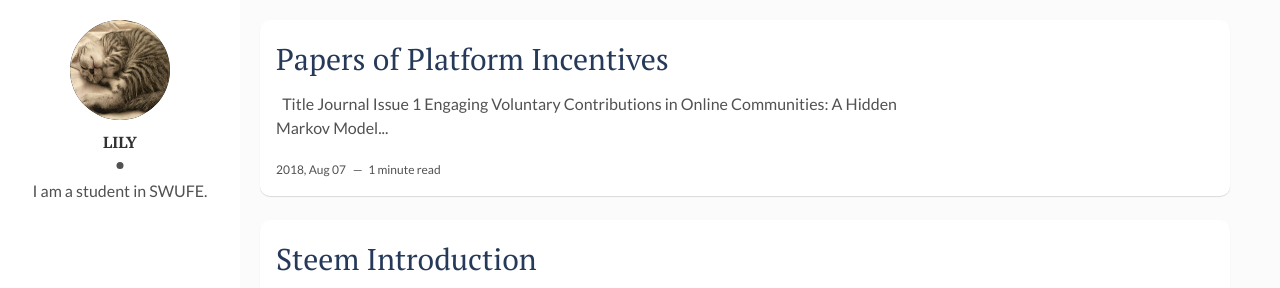
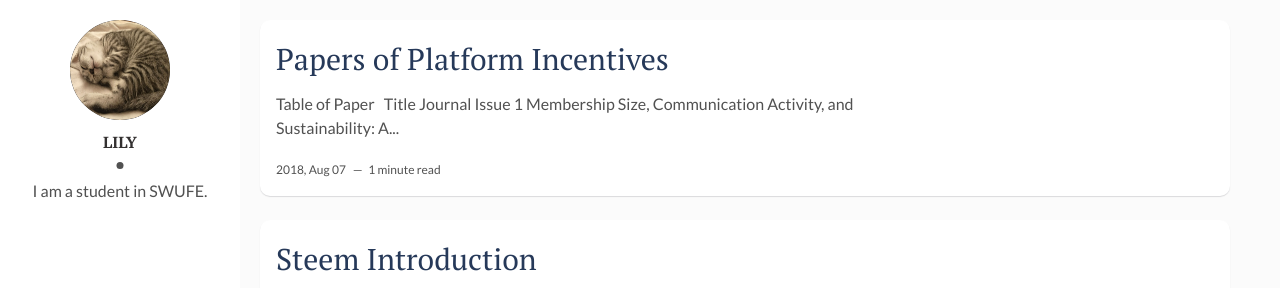
Before and after one commit to Tammy-Lee/Tammy-Lee.github.io, a Jekyll site: the page built from index.html, in a window 1280 px wide. Shown: the top 288 px of the page. Built offline with Jekyll 4.4.1, drawn with Linux system fonts in a browser that asks for light colours; the list of posts is cut into pages by our own code; part of the change alters nothing that is shown.

Commit message:
update 2018-08-07-paper-platform-incentives.markdown

```diff
--- a/_posts/2018-08-07-paper-platform-incentives.markdown
+++ b/_posts/2018-08-07-paper-platform-incentives.markdown
@@ -7,8 +7,35 @@ tags: [Network, Platform, Papers]
 
 
 
-|      | Title                                    | Journal       | Issue |
-| :--- | ---------------------------------------- | ------------- | ----- |
-| 1    | Engaging Voluntary Contributions in Online Communities: A Hidden Markov Model | Mis Quarterly |       |
-| 2    |                                          |               |       |
-| 3    |                                          |               |       |
+# Table of Paper
+
+|      | Title                                                        | Journal                      | Issue |
+| :--- | ------------------------------------------------------------ | ---------------------------- | ----- |
+| 1    | Membership Size, Communication Activity, and Sustainability: A Resource-Based Model of Online Social Structures | Information Systems Research |       |
+| 2    | Engaging Voluntary Contributions in Online Communities: A Hidden Markov Model | Mis Quarterly                |       |
+| 3    |                                                              |                              |       |
+
+# [B Brian S., 2001] Membership Size, Communication Activity, and Sustainability: A Resource-Based Model of Online Social Structures
+
+## Short Version(key construct)
+
+| *Theme*             | Membership Size, Communication Activity, and Sustainability: A Resource-Based Model of Online Social Structures |      |
+| ------------------- | ------------------------------------------------------------ | ---- |
+| *Citation*          | Butler, B. S. 2001. “Membership Size, Communication Activity, and Sustainability: A Resource-Based Model of Online Social Structures,” Information Systems Research, (12:4), pp. 346–362. |      |
+| *Research Question* |                                                              |      |
+| Research Content    |                                                              |      |
+| *DV*                |                                                              |      |
+| *IV/MV*             |                                                              |      |
+| *Control Variables* |                                                              |      |
+| Main Findings       |                                                              |      |
+| Method of Study     |                                                              |      |
+| Nature of Study     |                                                              |      |
+| Length of Study     |                                                              |      |
+
+## Full Version(details and explanations)
+
+| DV    | measure                                                      |      |
+| ----- | ------------------------------------------------------------ | ---- |
+| IV/MV | measure                                                      |      |
+|       | Findings, Explanation (Moderation/mediation Hypothesis, theory) |      |
+|       |                                                              |      |
```
